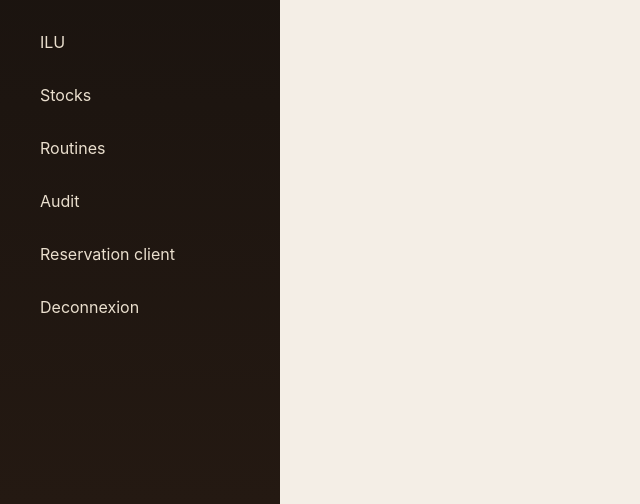
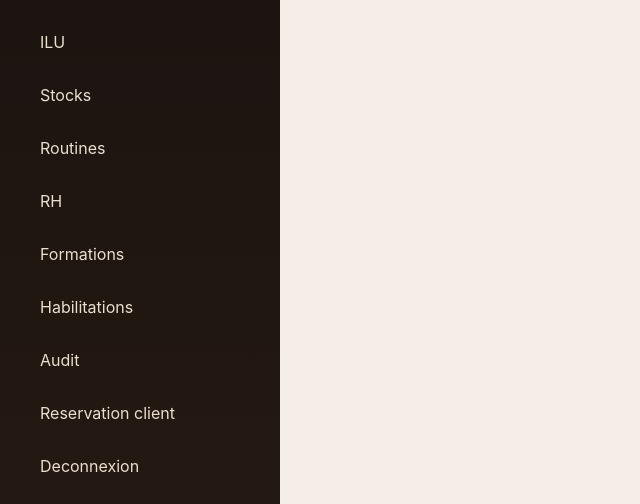
Before and after one commit to Normaxis/Rituelsd-ailleurs, a Flask app: page /admin/audit in a window 1280 px wide. Shown: the part 296-800 px from the top of the page, without its empty margins (0-640 px from the left). Run offline with Flask 3, Linux system fonts and the light colour scheme; a user stored in the database is signed in.

Commit message:
Ajout navigation RH admin

```diff
--- a/app/templates/admin/base_admin.html
+++ b/app/templates/admin/base_admin.html
@@ -16,6 +16,9 @@
   <a href="{{ url_for('ilu.matrix') }}">ILU</a>
   <a href="{{ url_for('stocks.index') }}">Stocks</a>
   <a href="{{ url_for('routines.index') }}">Routines</a>
+  <a href="{{ url_for('routines.hr_dashboard') }}">RH</a>
+  <a href="{{ url_for('routines.trainings') }}">Formations</a>
+  <a href="{{ url_for('routines.habilitations') }}">Habilitations</a>
   <a href="{{ url_for('admin.audit') }}">Audit</a>
   <a href="{{ url_for('booking.choose_treatment') }}">Reservation client</a>
   <a href="{{ url_for('auth.logout') }}">Deconnexion</a>
```
